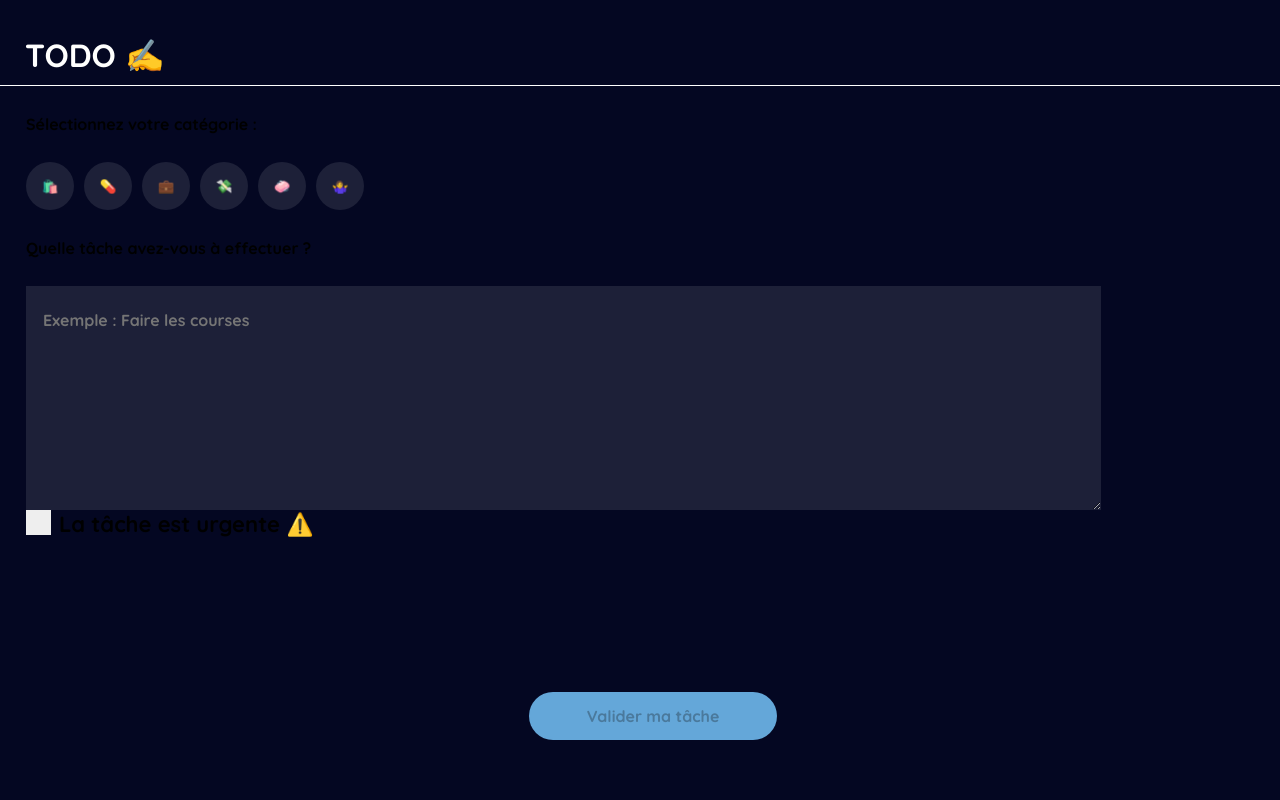
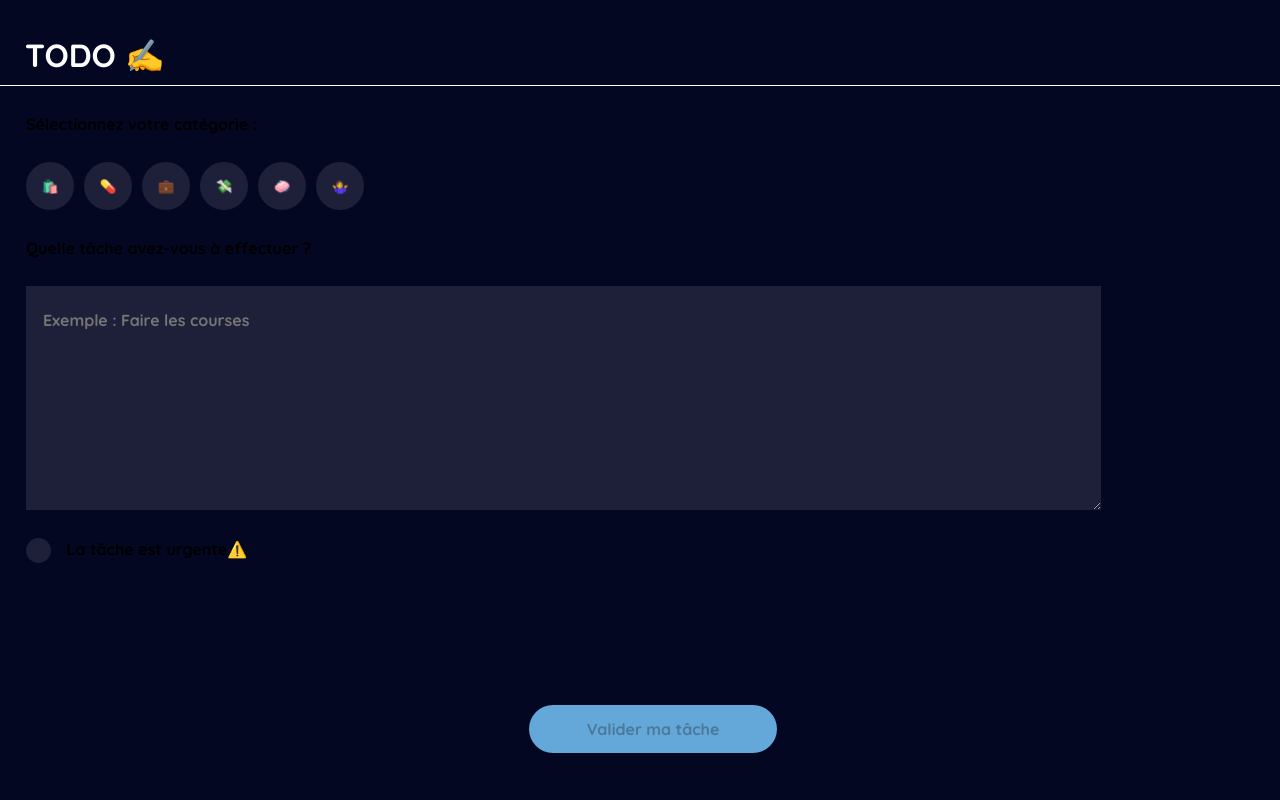
Before and after one commit to KatiaZd/Angular-TodoList, an Angular app: page / in a window 1280 px wide. Shown: the top 800 px of the page. Built offline with nearby package versions, Linux system fonts and the light colour scheme.

Commit message:
feat : checkbox

```diff
--- a/src/app/pages/add-tasks/add-tasks.component.css
+++ b/src/app/pages/add-tasks/add-tasks.component.css
@@ -35,7 +35,6 @@ p {
 }
 
 /* Textarea */
-
 textarea {
     display: block;
     width: 84vw;
@@ -51,113 +50,45 @@ textarea:focus {
 }
 
 
+/* CHECKBOX*/
 
-/* Checkbox */
-
-/* input[type="checkbox"] {
-    display: none;
-} */
-
-.urgent {
-    display: block;
-    position: relative;
-    padding-left: 35px;
-    margin-bottom: 12px;
-    cursor: pointer;
-    font-size: 22px;
-    -webkit-user-select: none;
-    -moz-user-select: none;
-    -ms-user-select: none;
-    user-select: none;
-
-
-
-    /* position: relative;
-    cursor: pointer;
-    padding-left: 25px;
+.customCheckbox {
+    margin-top: 28px;
     font-size: 16px;
-    top: 28px; */
-}
-.urgent input {
-    position: absolute;
-    opacity: 0;
-    cursor: pointer;
-    height: 0;
-    width: 0;
 }
 
-.checkmark {
-    position: absolute;
-    top: 0;
-    left: 0;
+.checkbox{
+    width: 25px;
     height: 25px;
-    width: 25px;
-    background-color: #eee;
-  }
+    background-color: var(--bg2);
+    border-radius: 50%;
+    vertical-align: middle;
+    -moz-appearance: none;
+         appearance: none;
+    -webkit-appearance: none;
+    margin-right: 11px;
+    cursor: pointer;
+}
 
-  .urgent input:checked ~ .checkmark {
-    background-color: red;
-  }
+.checkbox:checked {
+    background-color: var(--pink);
+}
 
-  .checkmark:after {
-    content: "";
-    position: absolute;
-    display: none;
-  }
-
-  .urgent input:checked ~ .checkmark:after {
-    display: block;
-  }
-
-  .urgent .checkmark:after {
-    left: 9px;
-    top: 5px;
-    width: 5px;
-    height: 10px;
-    border: solid white;
-    border-width: 0 3px 3px 0;
-    -webkit-transform: rotate(45deg);
-    -ms-transform: rotate(45deg);
-    transform: rotate(45deg);
-  }
-
-
-
-/* label::before {
-    content: "";
-    display: inline-block;
-    width: 20px;
-    height: 20px;
-    border-radius: 50%;
-    border: 2px solid var(--bg2);
-    background-color: var(--bg2);
-    position: absolute;
-    left: 0;
-} */
-
-/* label::after {
-    content: "\2713";
-    display: none;
-    position: absolute;
-    top: 2px;
-    left: 2px;
-    font-size: 14px;
-}  */
-
-
-
-
-
-
-/* Espace entre la checkbox et le text */
-.customCheckbox label {
-    display: inline-block;
-    padding-left: 33px;
+.checkbox:checked:after {
+    content: '✔';
+    color: white;
+    font-size: 13px;
+    display: -webkit-box;
+    display: -ms-flexbox;
+    display: flex;
+    -webkit-box-pack: center;
+        -ms-flex-pack: center;
+            justify-content: center;
+    margin-top: 2px;
 }
 
 
-
-/* Button */
+/* BUTTON DE VALIDATION */
 
 .buttonValidate {
     text-align: center;
--- a/src/app/pages/add-tasks/add-tasks.component.html
+++ b/src/app/pages/add-tasks/add-tasks.component.html
@@ -17,12 +17,15 @@
         </div> -->
     </div>
 
-    <div class="customCheckbox">
-        <label class="urgent"> La tâche est urgente ⚠️
-          <input class="checkbox" checked="checked">
-          <span class="checkmark"></span>
+     <div class="customCheckbox">
+        <label for="input" class="text-left">
+            <input type="checkbox" class="checkbox" > La tâche est urgente⚠️
         </label>
     </div>
+
+
+
+
 
 
     <div class="buttonValidate">
```
